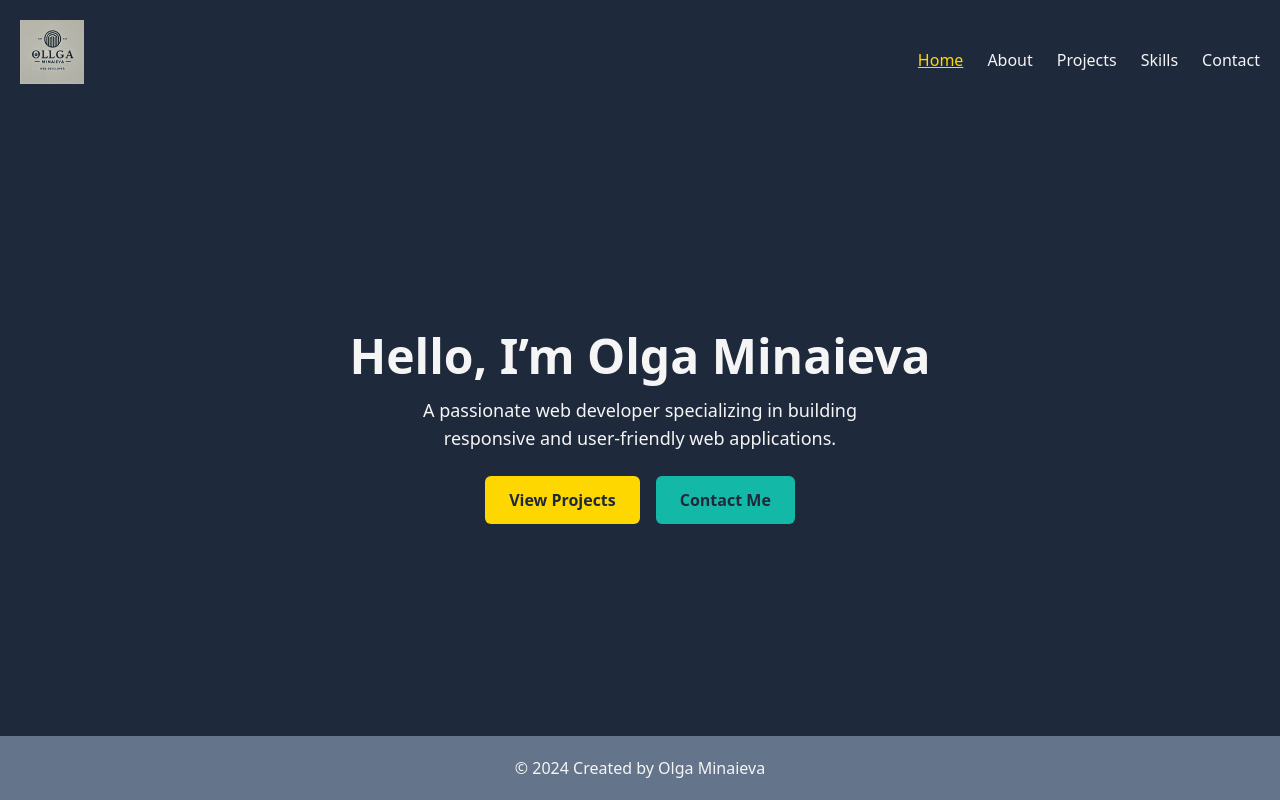
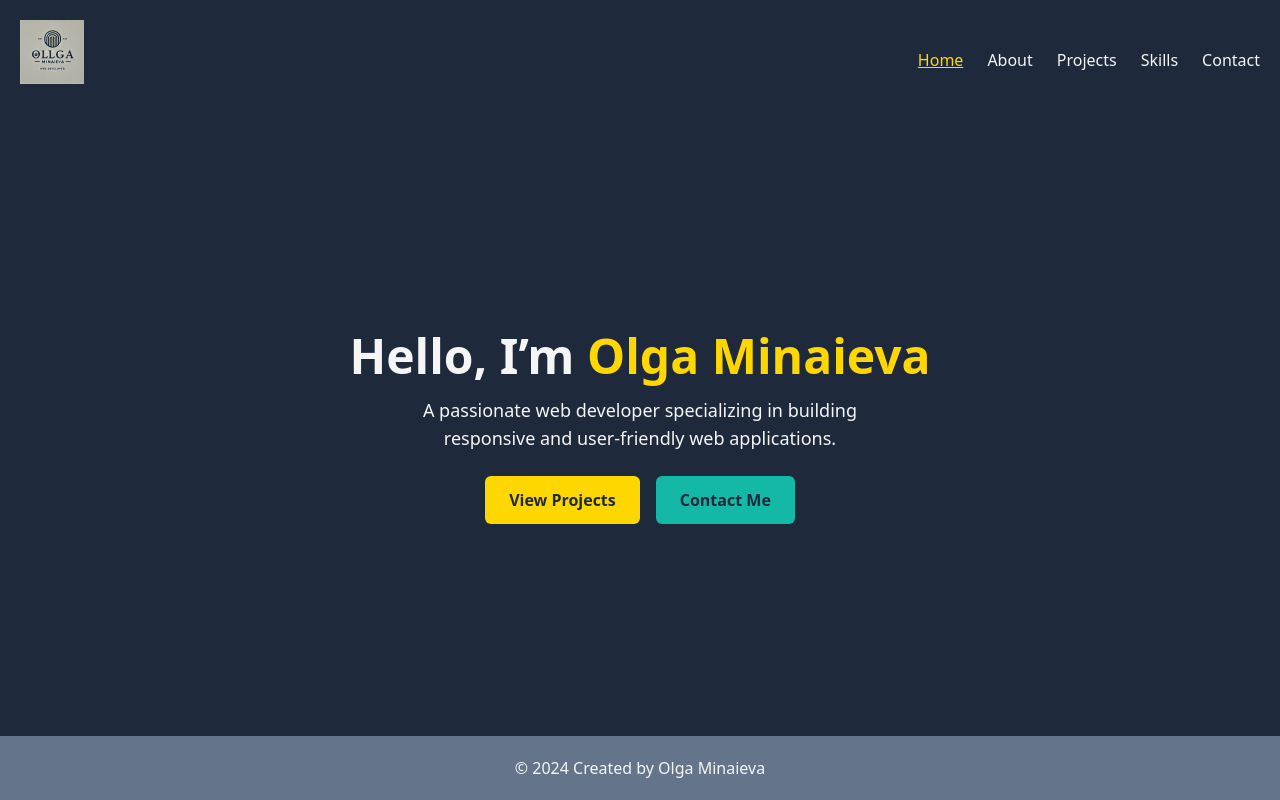
Before and after one commit to OlgaMinaievaWebDev/personal-website-new, a React (Vite) app: page / in a window 1280 px wide. Built offline with nearby package versions, Linux system fonts and the light colour scheme.

Commit message:
add text color

```diff
--- a/src/pages/Hero.jsx
+++ b/src/pages/Hero.jsx
@@ -2,9 +2,11 @@ import { NavLink } from "react-router-dom";
 
 function Hero() {
   return (
-    <section className="flex flex-col items-center justify-center text-center">
+    <section className="flex flex-col items-center justify-center text-center ">
       <div className="text-center">
-        <h1 className="text-5xl font-bold mb-4">Hello, I’m Olga Minaieva</h1>
+        <h1 className="text-5xl font-bold mb-4 animate-fade-in">
+          Hello, I’m <span className="text-highlight">Olga Minaieva</span>
+        </h1>
         <p className="text-lg mb-6 max-w-lg mx-auto">
           A passionate web developer specializing in building responsive and
           user-friendly web applications.
```
